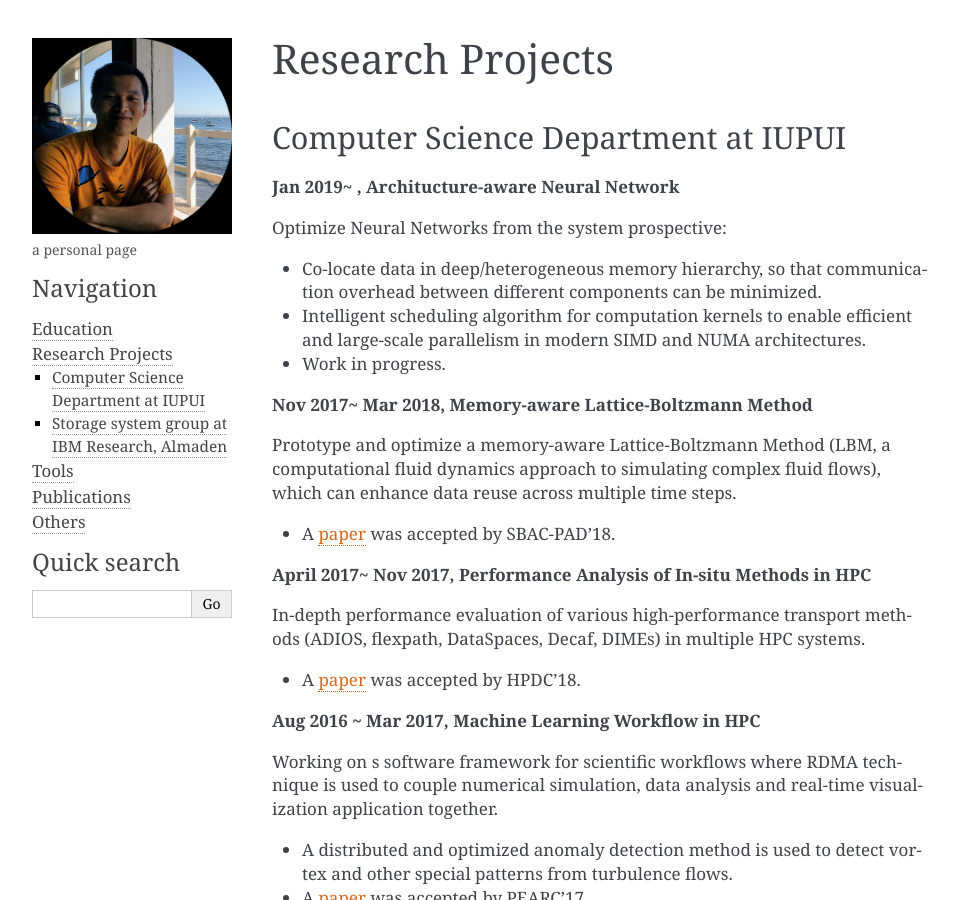
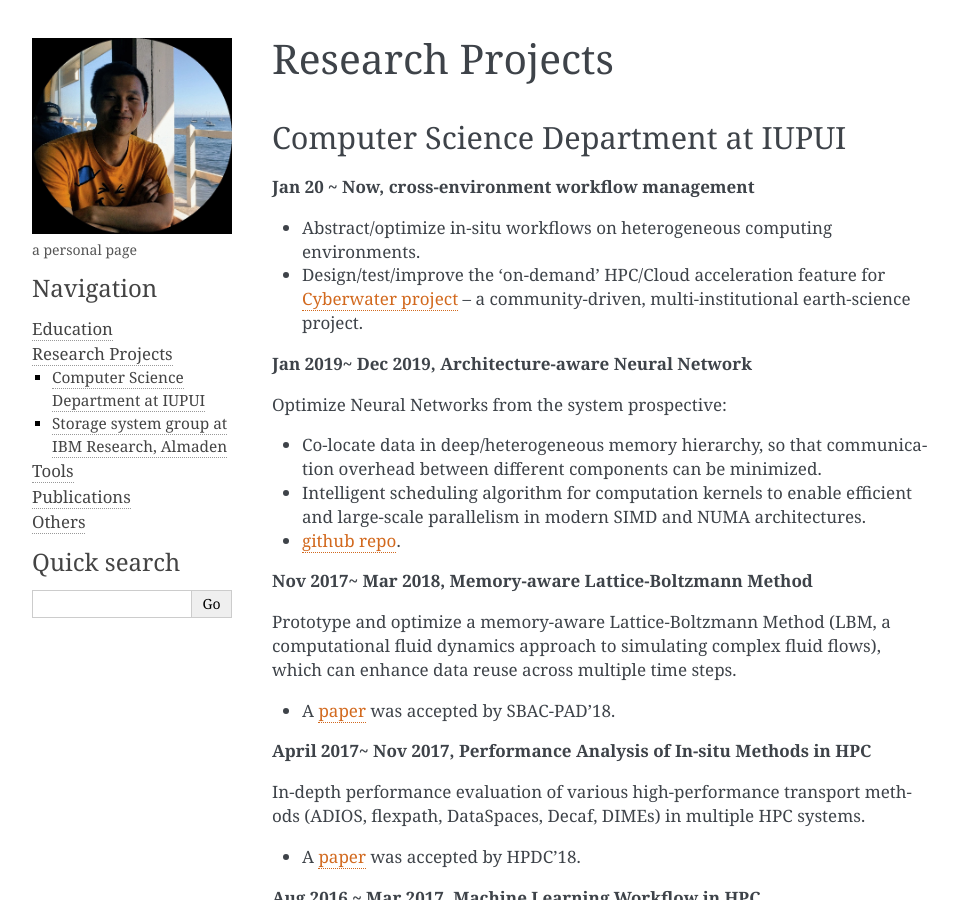
Before and after one commit to fengggli/fengggli.github.io, a Sphinx documentation site: the page built from source/experience.rst, in a window 1280 px wide and 900 px high. Shown: the whole window, without its empty margins (148-1106 px from the left). Built offline with Sphinx 7.4.7, drawn with Linux system fonts in a browser that asks for light colours; some of the changed text lies outside the part shown.

Commit message:
update with 2020 spring/summer

```diff
--- a/source/experience.rst
+++ b/source/experience.rst
@@ -6,13 +6,20 @@ Research Projects
 Computer Science Department at IUPUI
 -------------------------------------
 
-**Jan 2019~ , Architucture-aware Neural Network**
+**Jan 20 ~ Now, cross-environment workflow management**
+
+* Abstract/optimize in-situ workflows on heterogeneous computing environments.
+
+* Design/test/improve the 'on-demand' HPC/Cloud acceleration feature for `Cyberwater project <https://www.cuahsi.org/projects/cyberwater/>`_ -- a community-driven, multi-institutional earth-science project.
+
+
+**Jan 2019~ Dec 2019, Architecture-aware Neural Network**
 
 Optimize Neural Networks from the system prospective:
 
 * Co-locate data in deep/heterogeneous memory hierarchy, so that communication overhead between different components can be minimized.
 * Intelligent scheduling algorithm for computation kernels to enable efficient and large-scale parallelism in modern SIMD and NUMA architectures.
-* Work in progress.
+* `github repo <https://fengggli.github.io/gpu-computing-materials/>`_.
 
 **Nov 2017~  Mar 2018, Memory-aware Lattice-Boltzmann Method**
 
--- a/source/index.rst
+++ b/source/index.rst
@@ -15,7 +15,7 @@ I am Feng Li, currently a PhD student Purdue University, Indianapolis (IUPUI cam
 
 You can reach me through   *lifen at iupui dot edu* or  *li2251 at purdue dot edu*.
 
-My lab is located at: 719 Indiana Ave WK300, Indianapolis, IN 46222.
+My lab is located at: 719 Indiana Ave WK300, Indianapolis, IN 46202.
 
 .. toctree::
   :hidden:
```
Also changed, not shown: other parts of source/experience.rst (+2 -2 lines).
